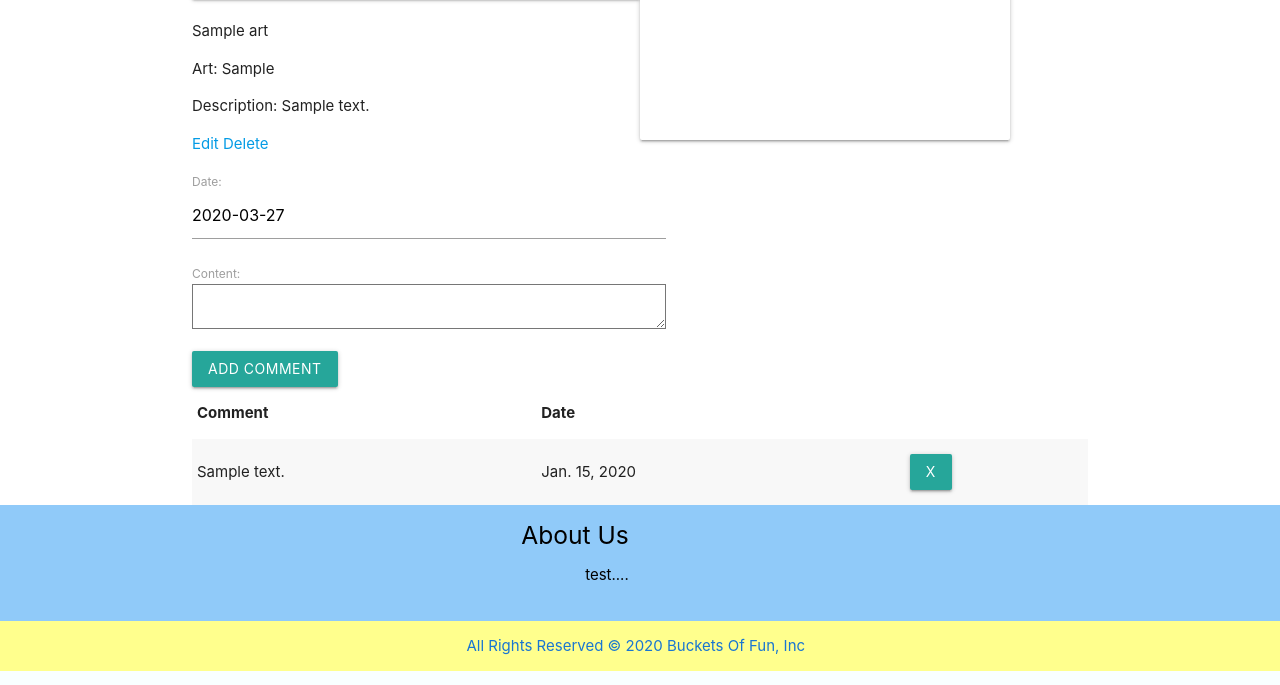
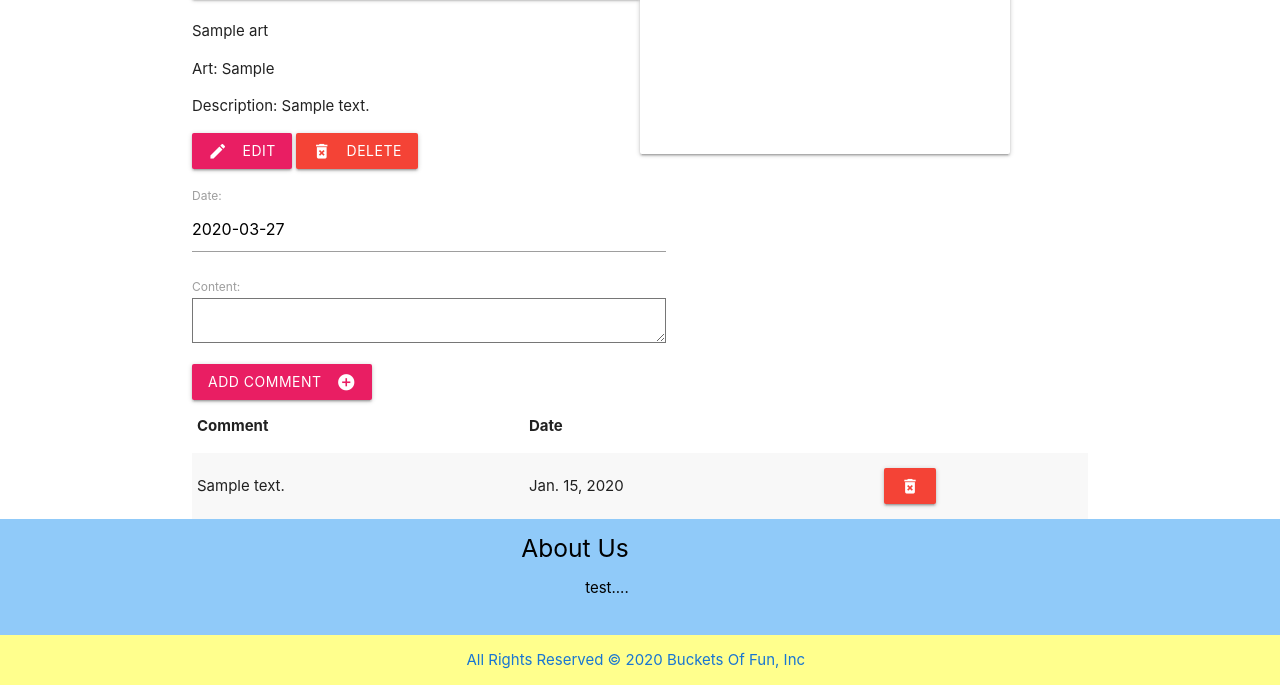
Before and after one commit to jlee8020/Project-stART, a Django app: page /art/1/ in a window 1280 px wide. Shown: the part 957-1642 px from the top of the page. Run offline with Django 3.2, Linux system fonts and the light colour scheme; a user stored in the database is signed in; tables that the repository leaves empty hold one stand-in row (values such as "Sample post").

Commit message:
deletes  deletes confirm add comments buttons redesign

```diff
--- a/main_app/templates/art/detail.html
+++ b/main_app/templates/art/detail.html
@@ -18,8 +18,8 @@
     <p>Description: {{ oneArt.description }}</p>
   </div>
     <div class="card-action">
-      <a href="{% url 'art_update' oneArt.id %}">Edit</a>
-      <a href="{% url 'art_delete' oneArt.id %}">Delete</a>
+      <a class="btn waves-effect waves-light pink" href="{% url 'art_update' oneArt.id %}" value="Edit">Edit<i class="material-icons left">edit</i></a>
+      <a class="btn waves-effect waves-light red" href="{% url 'art_delete' oneArt.id %}" value="delete">Delete<i class="material-icons left">delete_forever</i></a>
     </div>
   </div>
   <form
@@ -31,7 +31,8 @@
     {% csrf_token %}
     <input type="file" name="photo-file" />
     <br /><br />
-    <input type="submit" class="btn" value="Upload Photo" />
+    <button class="btn waves-effect waves-light blue" type="submit" value="Upload Photo" name="action">Upload Photo
+      <i class="material-icons left">add_a_photo</i>
   </form>
 </div>
 
@@ -39,7 +40,9 @@
     <form action="{% url 'add_comment' oneArt.id %}" method="post">
       {% csrf_token %}
       {{ comment_form.as_p }}
-      <input type="submit" class="btn" value="Add Comment">
+      <button class="btn waves-effect waves-light pink" type="submit" value="Add Comment" name="action">Add Comment
+        <i class="material-icons right">add_circle</i>
+      </button>
     </form>
   <!-- Comments List -->
     <table class="striped">
@@ -51,7 +54,7 @@
           <tr>
             <td>{{comment.content}}</td>
             <td>{{comment.date}}</td>
-            <td><a href="{% url 'comment_delete' comment.id %}" class="delete btn btn-danger">x</a></td>
+            <td><a class="btn waves-effect waves-light red" href="{% url 'comment_delete' comment.id %}"><i class="material-icons">delete_forever</i></a></td>
           </tr>
           {% endfor %}
         </tbody>
--- a/main_app/templates/main_app/art_confirm_delete.html
+++ b/main_app/templates/main_app/art_confirm_delete.html
@@ -7,7 +7,8 @@
 
   <form action="" method="POST">
     {% csrf_token %}
-    <input type="submit" value="Yes - Delete!" class="btn">
+    <button class="btn waves-effect waves-light pink" type="submit" value="Yes - Delete!"  name="action">Delete
+      <i class="material-icons left">delete_forever</i>
     <a href="{% url 'art_detail' art.id %}">Nevermind, save this art!</a>
   </form>
 {% endblock %}
```
Also changed, not shown: main_app/templates/main_app/comment_confirm_delete.html (+14 -4 lines).
